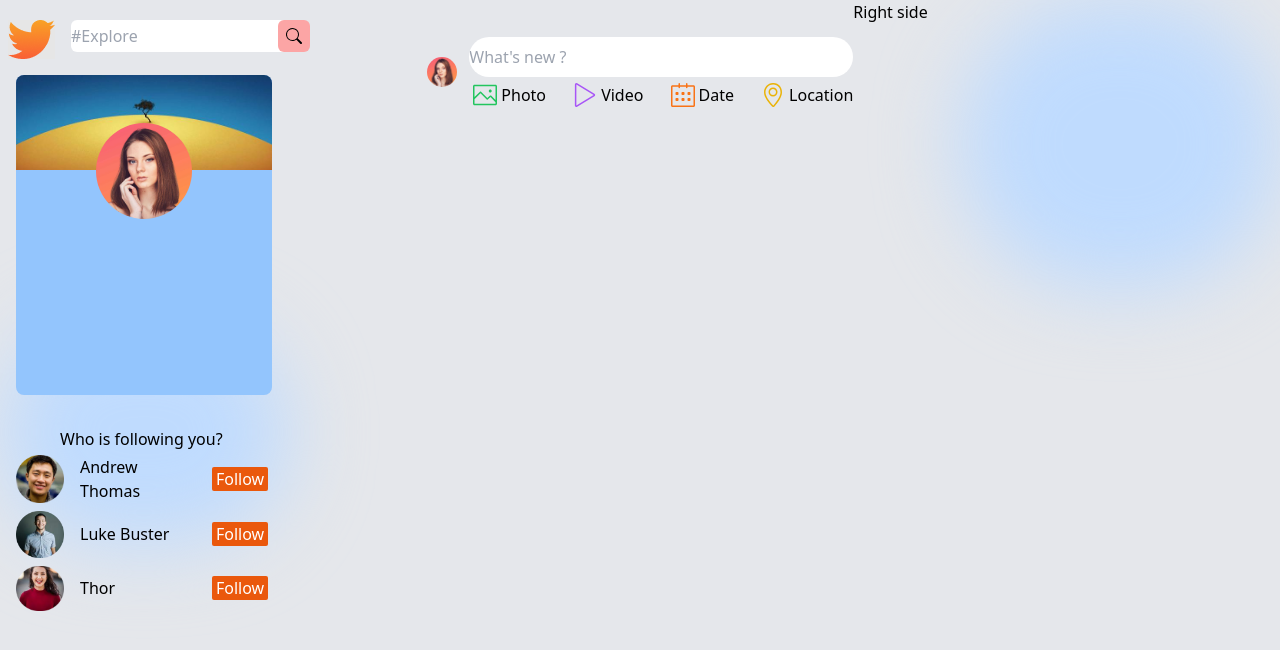
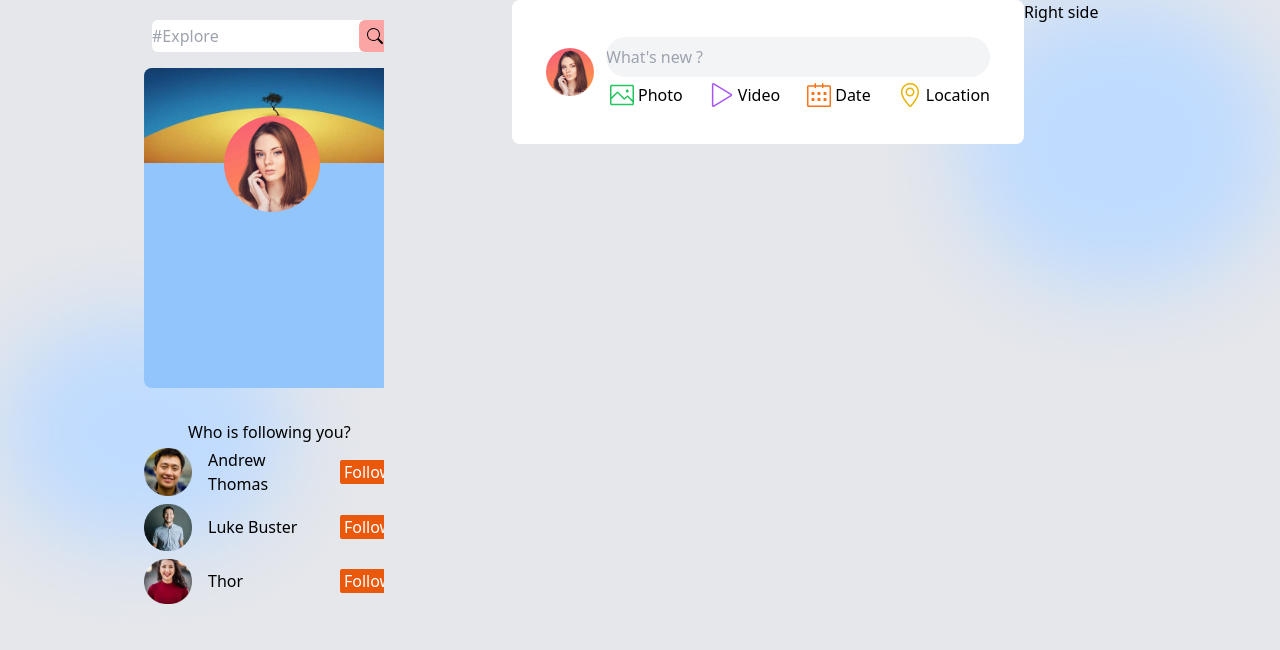
Before and after one commit to imanchamileva/SocialMediaApp, a React (Create React App) app in the folder app/client/: page / in a window 1280 px wide. Shown: the top 650 px of the page. Built offline with nearby package versions, Linux system fonts and the light colour scheme.

Commit message:
center side

```diff
--- a/app/client/src/components/PostShare/PostShare.jsx
+++ b/app/client/src/components/PostShare/PostShare.jsx
@@ -7,14 +7,14 @@ import { SlControlPlay } from 'react-icons/sl';
 
 const PostShare = () => {
     return (
-        <div className="flex flex-col">
-            <div className="flex flex-row items-center gap-x-3 h-36">
+        <div className="flex flex-col bg-white rounded-lg h-36 items-center justify-center">
+            <div className="flex flex-row items-center  gap-x-3 h-24">
                 <div className="w-12">
                     <img src={profileImg} className=" rounded-full" alt="" />
                 </div>
                 <div className="flex h-20 flex-col justify-evenly">
                     <div>
-                        <input className="rounded-full w-96 h-10" type="text" placeholder="What's new ?" />
+                        <input className="rounded-full w-96 h-10 bg-gray-100" type="text" placeholder="What's new ?" />
                     </div>
                     <div className="flex justify-evenly">
                         <div className="flex flex-row justify-between w-96">
--- a/app/client/src/components/ProfileSide/ProfileSide.jsx
+++ b/app/client/src/components/ProfileSide/ProfileSide.jsx
@@ -8,7 +8,7 @@ import LogoSearch from './LogoSearch/LogoSearch'
 
 function ProfileSide() {
   return (
-    <div className="w-1/3  h-screen flex flex-col overflow-auto">
+    <div className="w-2/4  h-screen flex flex-col overflow-auto">
       <LogoSearch />
       <ProfileCard />
       <FollowersCard />
--- a/app/client/src/pages/home/Home.jsx
+++ b/app/client/src/pages/home/Home.jsx
@@ -5,11 +5,14 @@ import ProfileSide from '../../components/ProfileSide/ProfileSide'
 const Home = () => {
     return (
         <div className="relative flex flex-row w-full h-screen">
+            <div className="w-2/4 flex justify-center">
             <ProfileSide />
-            <div className="w-1/3  h-screen">
+
+            </div>
+            <div className="w-2/4  h-screen">
                 <PostSide />
             </div>
-            <div className="w-1/3  h-screen">Right side</div>
+            <div className="w-1/4  h-screen">Right side</div>
 
         </div>
     )
```
